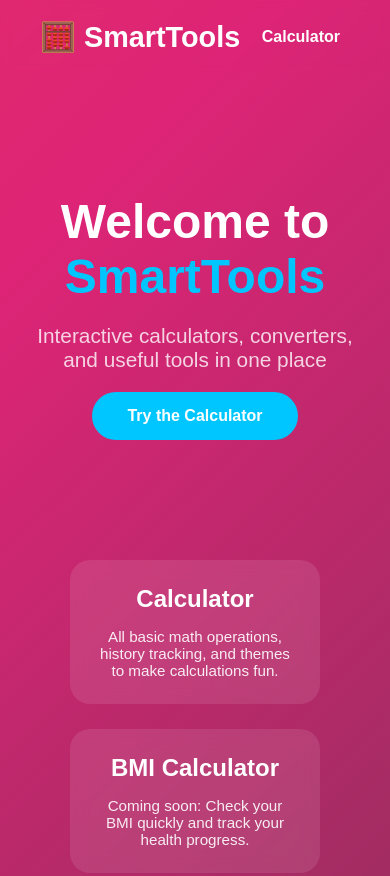
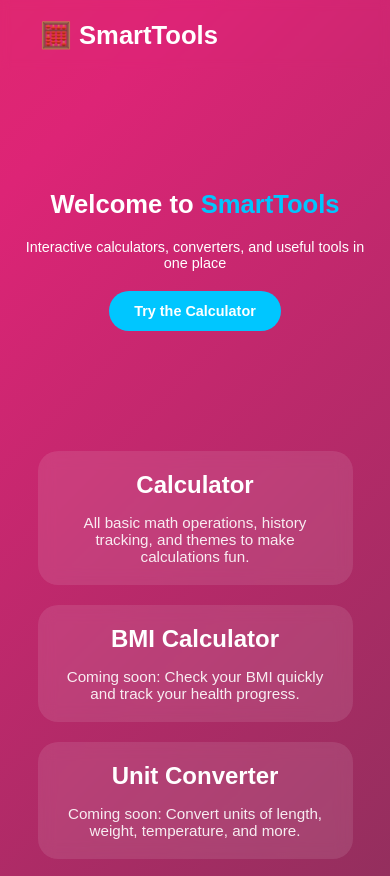
Before and after one commit to CodeCipherX-web/calculator, a plain HTML site: page index.html in a window 390 px wide. Shown: the top 876 px of the page. Drawn offline with Linux system fonts and the light colour scheme.

Commit message:
changed design abit

```diff
--- a/style.css
+++ b/style.css
@@ -1,7 +1,7 @@
 /* Reset */
 * { margin:0; padding:0; box-sizing:border-box; font-family:"Poppins", sans-serif; }
 
-/* Body & Animated Background */
+/* Body & Gradient Background */
 body {
   min-height:100vh;
   overflow-x:hidden;
@@ -45,10 +45,11 @@ nav {
   padding:20px 40px; position:relative; z-index:10;
   backdrop-filter:blur(5px);
 }
-nav .logo{ font-size:1.8rem; font-weight:700; }
+nav .logo{ font-size:1.6rem; font-weight:700; }
 nav ul { list-style:none; display:flex; gap:20px; }
 nav ul li a { text-decoration:none; color:white; font-weight:600; padding:5px 10px; transition:0.3s; }
 nav ul li a:hover { background:rgba(255,255,255,0.2); border-radius:8px; }
+.menu-toggle { display:none; font-size:1.8rem; cursor:pointer; }
 
 /* Hero Section */
 .hero {
@@ -92,4 +93,27 @@ footer{
 
 /* Animations */
 @keyframes fadeInUp{
-  0%{opacity:0; transform:transl
+  0%{opacity:0; transform:translateY(30px);}
+  100%{opacity:1; transform:translateY(0);}
+}
+
+/* Responsive Styles */
+@media(max-width:1024px){
+  .hero-title{ font-size:2.5rem; }
+  .hero-subtitle{ font-size:1.1rem; }
+  .features{ gap:20px; }
+}
+@media(max-width:768px){
+  nav ul { display:none; flex-direction:column; position:absolute; top:60px; right:20px; background:rgba(0,0,0,0.4); border-radius:10px; padding:15px; }
+  nav ul.active{ display:flex; }
+  .menu-toggle{ display:block; color:white; }
+  .hero-title{ font-size:2rem; }
+  .hero-subtitle{ font-size:1rem; }
+  .features{ flex-direction:column; align-items:center; }
+}
+@media(max-width:480px){
+  .hero-title{ font-size:1.6rem; }
+  .hero-subtitle{ font-size:0.9rem; }
+  .btn{ padding:12px 25px; font-size:0.9rem; }
+  .feature{ width:90%; padding:20px; }
+}
```
